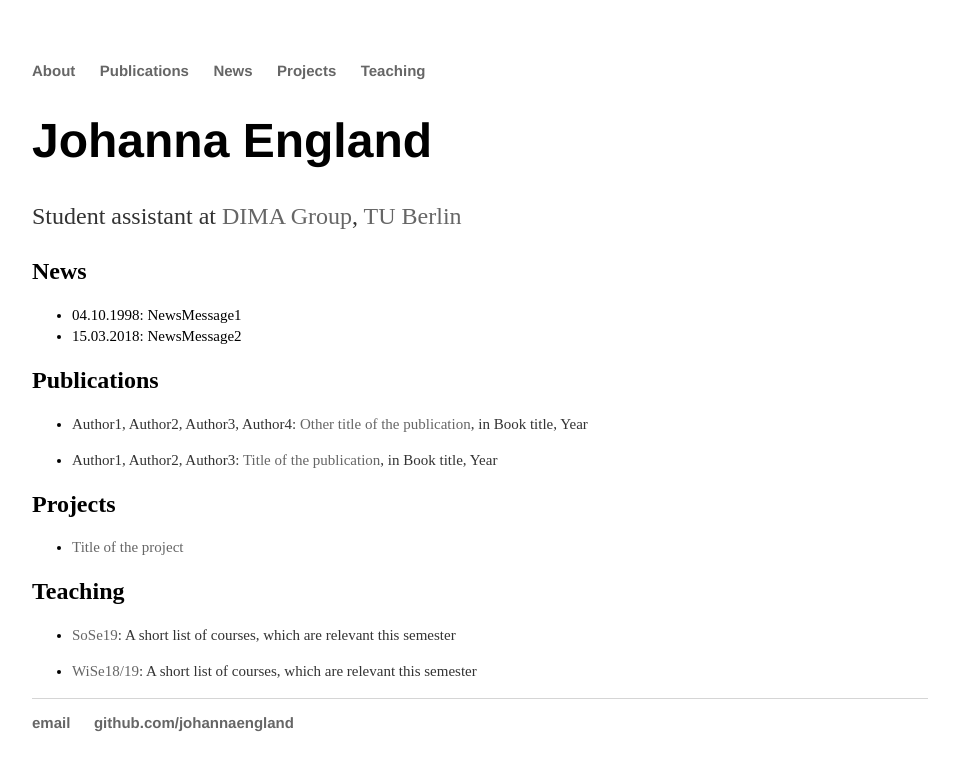
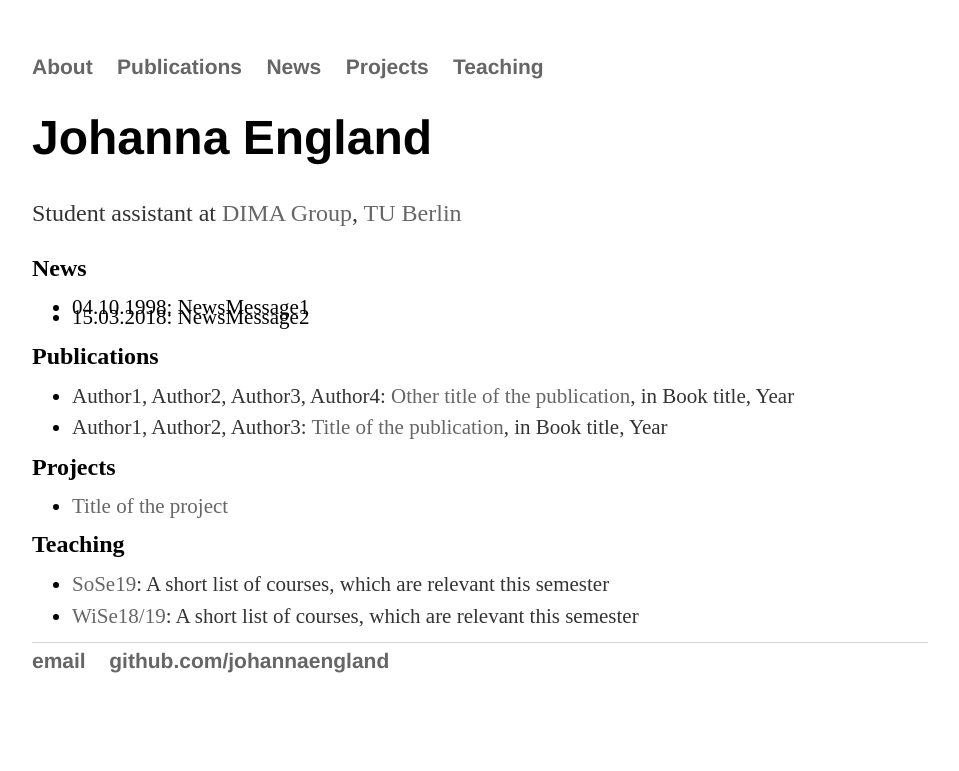
Before and after one commit to johannaengland/johannaengland.github.io, a Jekyll site: the page built from index.md, in a window 1280 px wide. Shown: the top 771 px of the page, without its empty margins (160-1119 px from the left). Built offline with Jekyll 4.4.1, drawn with Linux system fonts in a browser that asks for light colours.

Commit message:
Update main.css

```diff
--- a/css/main.css
+++ b/css/main.css
@@ -75,8 +75,8 @@ p {
 }
 
 ul li p, ul li {
-    font-size: 15px;
-    line-height: 1.4em;
+    font-size: 21px;
+    line-height: 50%;
 }
 
 ul.posts {
```
